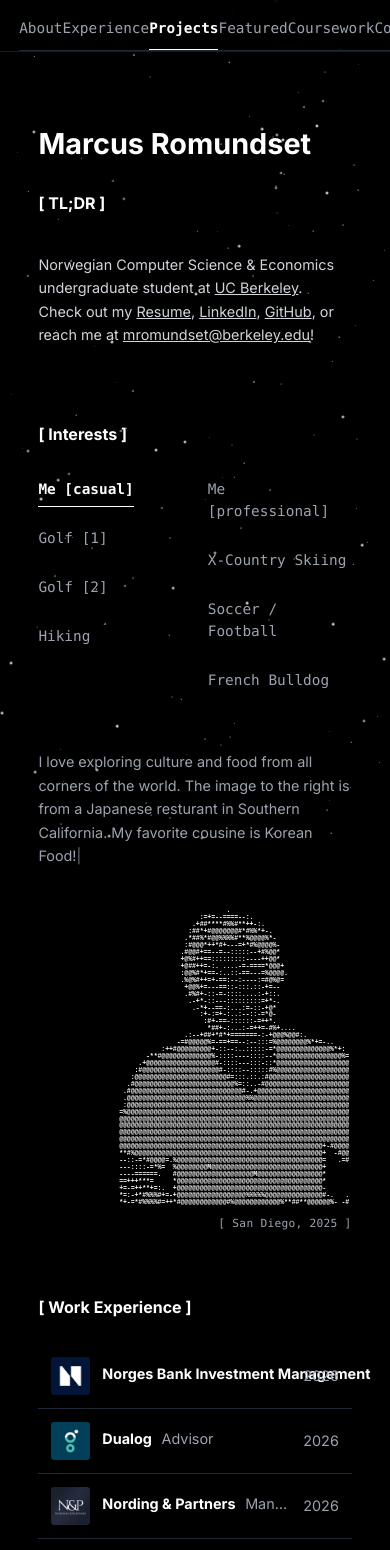
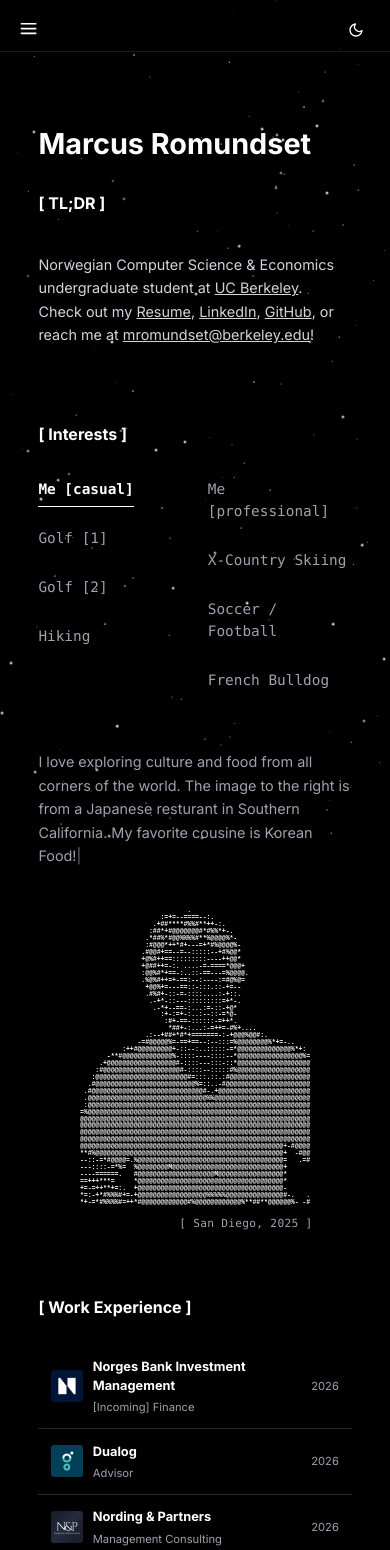
Before and after one commit to mromundset/mromundset.github.io, a React (Vite) app: page / in a window 390 px wide. Shown: the top 1550 px of the page. Built offline with nearby package versions, Linux system fonts and the light colour scheme.

Commit message:
added mobile optimization

```diff
--- a/src/App.tsx
+++ b/src/App.tsx
@@ -178,9 +178,9 @@ const App: React.FC = () => {
 
         <Experiences />
 
+        <Media />
+
         <Projects />
-
-        <Media />
 
         <Coursework />
 
--- a/src/components/About.tsx
+++ b/src/components/About.tsx
@@ -636,7 +636,7 @@ const About: React.FC = () => {
         {/* Column 3: The Viewport */}
         <div className="md:col-span-6 relative w-full h-full flex flex-col justify-end">
           <div
-            className="aspect-[3/4] w-3/4 ml-auto rounded-md overflow-hidden relative bg-gray-100 dark:bg-gray-900"
+            className="aspect-[3/4] w-3/4 ml-auto max-md:mx-auto rounded-md overflow-hidden relative bg-gray-100 dark:bg-gray-900"
             onMouseEnter={() => setIsHovering(true)}
             onMouseLeave={() => setIsHovering(false)}
           >
@@ -660,7 +660,7 @@ const About: React.FC = () => {
           </div>
 
           {/* NEW CAPTION */}
-          <p className="font-mono text-sm text-gray-500 dark:text-gray-400 mt-3 text-right w-3/4 ml-auto tracking-wide">
+          <p className="font-mono text-sm text-gray-500 dark:text-gray-400 mt-3 text-right w-3/4 ml-auto max-md:mx-auto tracking-wide">
             {currentTab.caption}
           </p>
         </div>
--- a/src/components/Coursework.tsx
+++ b/src/components/Coursework.tsx
@@ -72,12 +72,12 @@ const Coursework: React.FC = () => {
       </h2>
 
       {/* Tab Navigation */}
-      <div className="flex flex-row mb-8 border-b border-gray-200 dark:border-gray-800">
+      <div className="flex flex-row max-md:flex-col mb-8 border-b border-gray-200 dark:border-gray-800">
         {tabs.map((tab) => (
           <button
             key={tab.id}
             onClick={() => setActiveTab(tab.id)}
-            className={`pb-3 text-lg font-mono transition-colors border-b-2 flex-1 text-left ${
+            className={`pb-3 text-lg font-mono transition-colors border-b-2 flex-1 text-left max-md:py-2 ${
               activeTab === tab.id
                 ? 'text-black dark:text-white border-black dark:border-white font-bold'
                 : 'text-gray-600 dark:text-gray-400 border-transparent hover:text-black dark:hover:text-white'
--- a/src/components/Experiences.tsx
+++ b/src/components/Experiences.tsx
@@ -124,7 +124,7 @@ const ExperienceRow: React.FC<{ exp: Experience }> = ({ exp }) => (
     className="flex items-center py-4 px-4 border-b border-gray-200 dark:border-gray-800 hover:bg-gray-50 dark:hover:bg-gray-900/50 transition-colors"
   >
     {/* Logo */}
-    <div className="w-12 h-12 flex-shrink-0 mr-4">
+    <div className="w-12 h-12 max-md:w-10 max-md:h-10 flex-shrink-0 mr-4 max-md:mr-3">
       <img
         src={exp.logo}
         alt={`${exp.company} logo`}
@@ -132,24 +132,24 @@ const ExperienceRow: React.FC<{ exp: Experience }> = ({ exp }) => (
       />
     </div>
 
-    {/* Company and Role on same line */}
-    <div className="flex-grow min-w-0 flex items-baseline gap-3">
+    {/* Company and Role on same line (stacked on mobile) */}
+    <div className="flex-grow min-w-0 flex items-baseline gap-3 max-md:flex-col max-md:items-stretch max-md:gap-0.5">
       <a
         href={exp.link}
         target="_blank"
         rel="noopener noreferrer"
-        className="text-lg font-bold text-gray-900 dark:text-white hover:text-gray-600 dark:hover:text-gray-300 transition-colors !bg-none flex-shrink-0"
+        className="text-lg max-md:text-base font-bold text-gray-900 dark:text-white hover:text-gray-600 dark:hover:text-gray-300 transition-colors !bg-none flex-shrink-0"
       >
         {exp.company}
       </a>
-      <span className="text-lg text-gray-600 dark:text-gray-400 truncate">
+      <span className="text-lg max-md:text-sm text-gray-600 dark:text-gray-400 truncate max-md:whitespace-normal">
         {exp.role}
       </span>
     </div>
 
     {/* Year */}
-    <div className="flex-shrink-0 ml-4">
-      <span className="text-lg text-gray-500 dark:text-gray-400">
+    <div className="flex-shrink-0 ml-4 max-md:ml-2">
+      <span className="text-lg max-md:text-sm text-gray-500 dark:text-gray-400">
         {exp.year}
       </span>
     </div>
--- a/src/components/Header.tsx
+++ b/src/components/Header.tsx
@@ -7,6 +7,7 @@ interface HeaderProps {
 
 const Header: React.FC<HeaderProps> = ({ theme, toggleTheme }) => {
   const [activeSection, setActiveSection] = useState('about');
+  const [menuOpen, setMenuOpen] = useState(false);
 
   useEffect(() => {
     const handleScroll = () => {
@@ -19,7 +20,7 @@ const Header: React.FC<HeaderProps> = ({ theme, toggleTheme }) => {
         }
       }
 
-      const sections = ['about', 'experiences', 'projects', 'media', 'coursework'];
+      const sections = ['about', 'experiences', 'media', 'projects', 'coursework'];
       let currentSection = 'about';
 
       for (const section of sections) {
@@ -43,8 +44,8 @@ const Header: React.FC<HeaderProps> = ({ theme, toggleTheme }) => {
   const navLinks = [
     { id: 'about', label: 'About' },
     { id: 'experiences', label: 'Experience' },
+    { id: 'media', label: 'Featured' },
     { id: 'projects', label: 'Projects' },
-    { id: 'media', label: 'Featured' },
     { id: 'coursework', label: 'Coursework' },
     { id: 'contact', label: 'Contact' }
   ];
@@ -52,7 +53,28 @@ const Header: React.FC<HeaderProps> = ({ theme, toggleTheme }) => {
   return (
     <header className="fixed top-0 left-0 w-full z-50 border-b backdrop-blur-md bg-white/80 dark:bg-black/80 border-gray-200 dark:border-white/10 transition-colors duration-300">
       <nav className="max-w-5xl mx-auto px-6 h-16 flex items-end justify-between">
-        <div className="flex flex-1 border-b border-gray-200 dark:border-gray-800">
+        {/* Mobile hamburger (hidden on md+, so desktop is unchanged) */}
+        <button
+          className="md:hidden text-gray-900 dark:text-white p-2 -ml-2 mb-2 rounded-md hover:bg-gray-100 dark:hover:bg-white/10 transition-colors"
+          aria-label="Toggle navigation menu"
+          aria-expanded={menuOpen}
+          onClick={() => setMenuOpen((o) => !o)}
+        >
+          {menuOpen ? (
+            <svg xmlns="http://www.w3.org/2000/svg" width="24" height="24" viewBox="0 0 24 24" fill="none" stroke="currentColor" strokeWidth="2" strokeLinecap="round" strokeLinejoin="round">
+              <line x1="18" y1="6" x2="6" y2="18"></line>
+              <line x1="6" y1="6" x2="18" y2="18"></line>
+            </svg>
+          ) : (
+            <svg xmlns="http://www.w3.org/2000/svg" width="24" height="24" viewBox="0 0 24 24" fill="none" stroke="currentColor" strokeWidth="2" strokeLinecap="round" strokeLinejoin="round">
+              <line x1="3" y1="6" x2="21" y2="6"></line>
+              <line x1="3" y1="12" x2="21" y2="12"></line>
+              <line x1="3" y1="18" x2="21" y2="18"></line>
+            </svg>
+          )}
+        </button>
+
+        <div className="hidden md:flex flex-1 border-b border-gray-200 dark:border-gray-800">
           {navLinks.map((link) => (
             <a
               key={link.id}
@@ -92,6 +114,28 @@ const Header: React.FC<HeaderProps> = ({ theme, toggleTheme }) => {
           )}
         </button>
       </nav>
+
+      {/* Mobile dropdown menu (md:hidden, so desktop is unchanged) */}
+      {menuOpen && (
+        <div className="md:hidden border-t border-gray-200 dark:border-white/10 bg-white/95 dark:bg-black/95 backdrop-blur-md">
+          <div className="max-w-5xl mx-auto px-6 flex flex-col">
+            {navLinks.map((link) => (
+              <a
+                key={link.id}
+                href={`#${link.id}`}
+                onClick={() => setMenuOpen(false)}
+                className={`py-3 text-lg font-mono border-b border-gray-100 dark:border-white/5 last:border-b-0 !bg-none transition-colors ${
+                  activeSection === link.id
+                    ? 'text-black dark:text-white font-bold'
+                    : 'text-gray-600 dark:text-gray-400 hover:text-black dark:hover:text-white'
+                }`}
+              >
+                {link.label}
+              </a>
+            ))}
+          </div>
+        </div>
+      )}
     </header>
   );
 };
```
Also changed, not shown: 1 other file (tests, documents, lock files or other folders).
